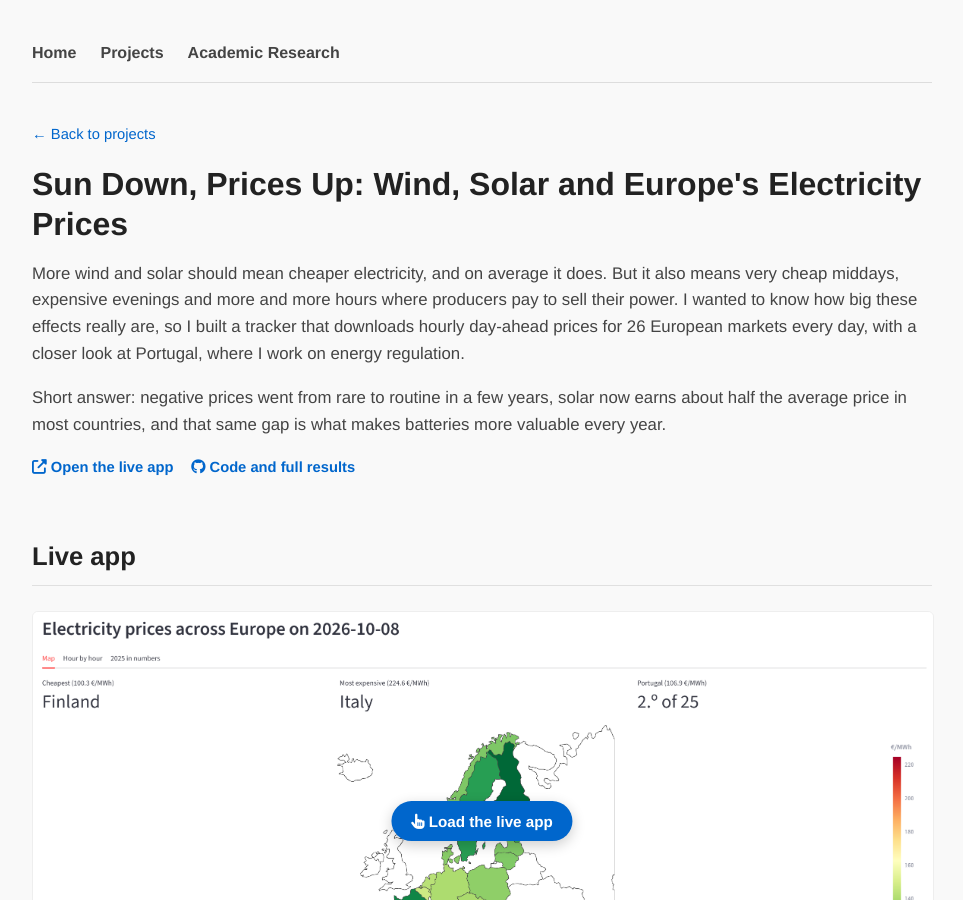
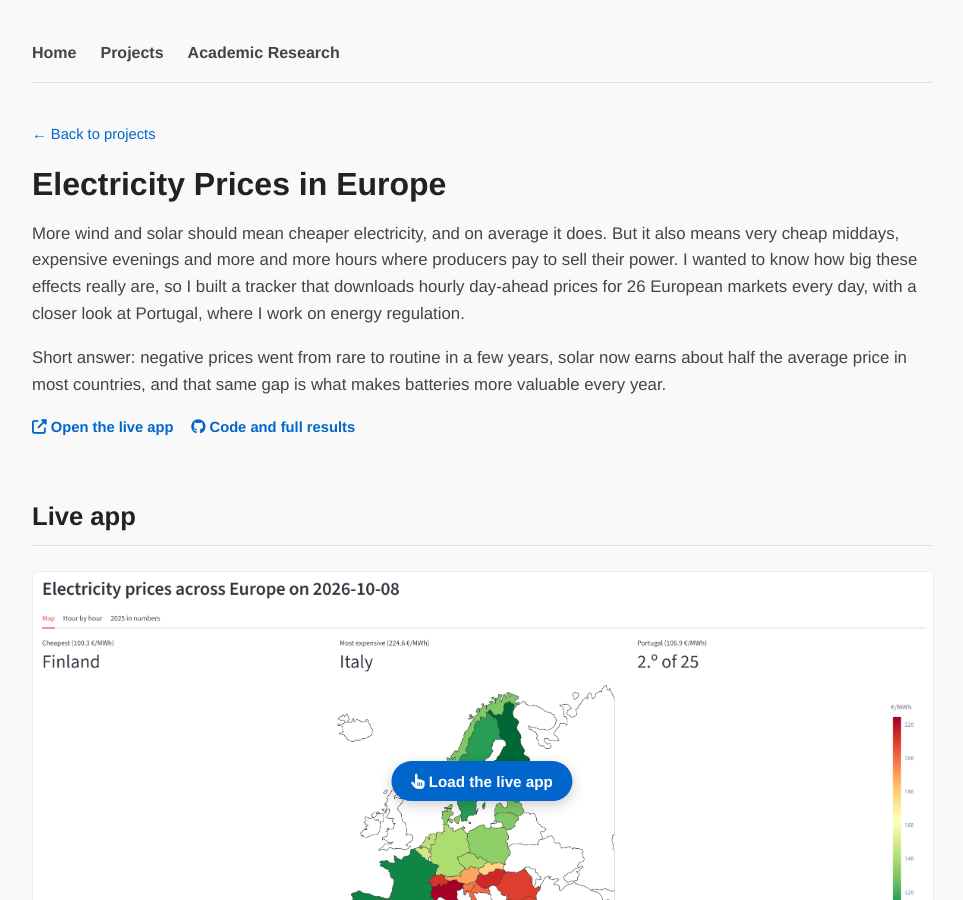
Before and after one commit to josepaulonunes/josepaulonunes.github.io, a Jekyll site: the page built from electricity-tracker/index.md, in a window 1280 px wide and 900 px high. Shown: the whole window, without its empty margins (158-1121 px from the left). Built offline with Jekyll 4.4.1, drawn with Linux system fonts in a browser that asks for light colours.

Commit message:
Use short title on the electricity page

```diff
--- a/electricity-tracker/index.md
+++ b/electricity-tracker/index.md
@@ -1,11 +1,11 @@
 ---
 layout: default
-title: Sun Down, Prices Up | José Sá Nunes
+title: Electricity Prices in Europe | José Sá Nunes
 ---
 
 <p class="back-link"><a href="/#projects">&larr; Back to projects</a></p>
 
-<h1 class="page-title">Sun Down, Prices Up: Wind, Solar and Europe's Electricity Prices</h1>
+<h1 class="page-title">Electricity Prices in Europe</h1>
 
 <p class="page-lead">
 More wind and solar should mean cheaper electricity, and on average it does. But it also means very cheap middays, expensive evenings and more and more hours where producers pay to sell their power. I wanted to know how big these effects really are, so I built a tracker that downloads hourly day-ahead prices for 26 European markets every day, with a closer look at Portugal, where I work on energy regulation.
```
